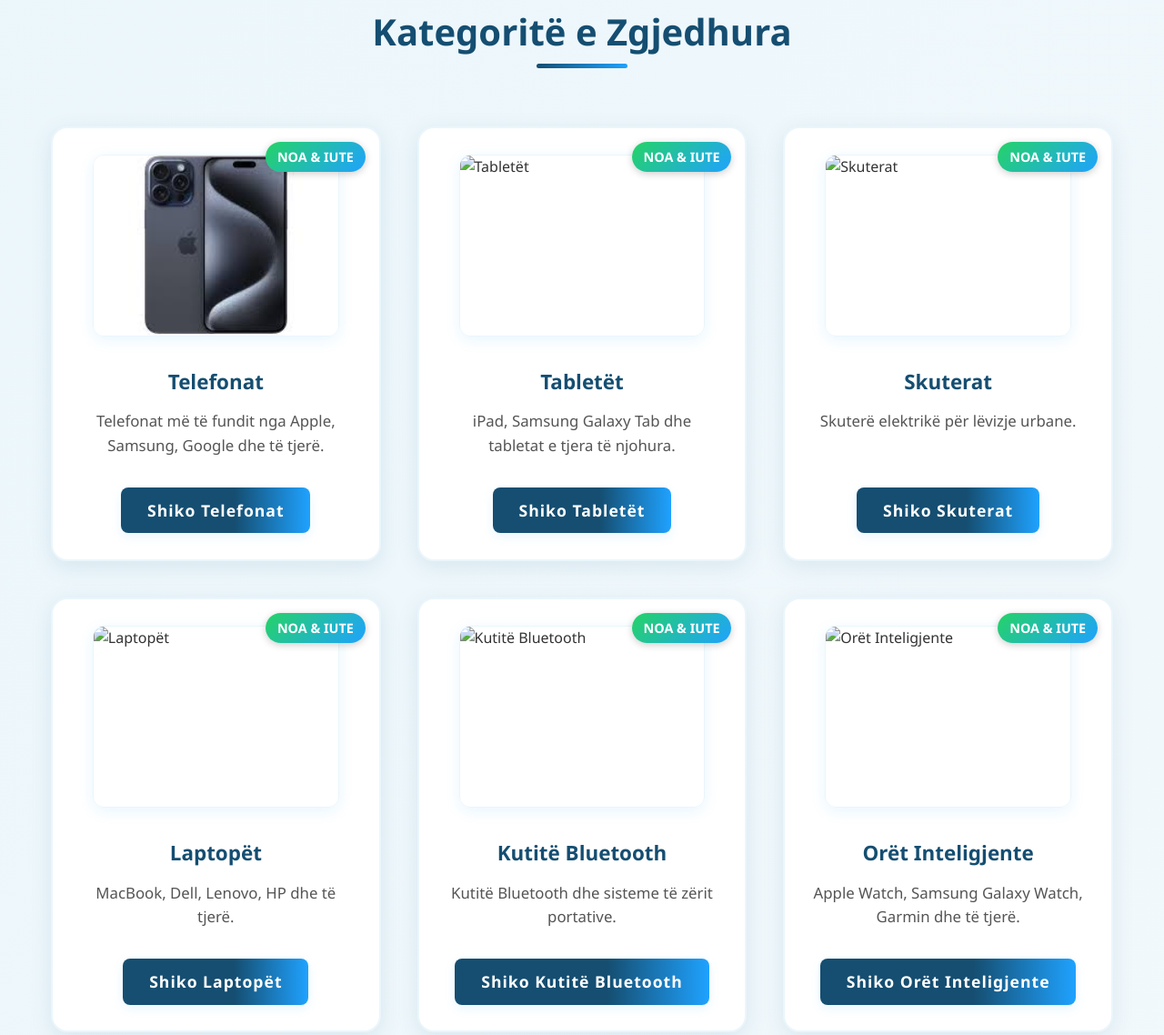
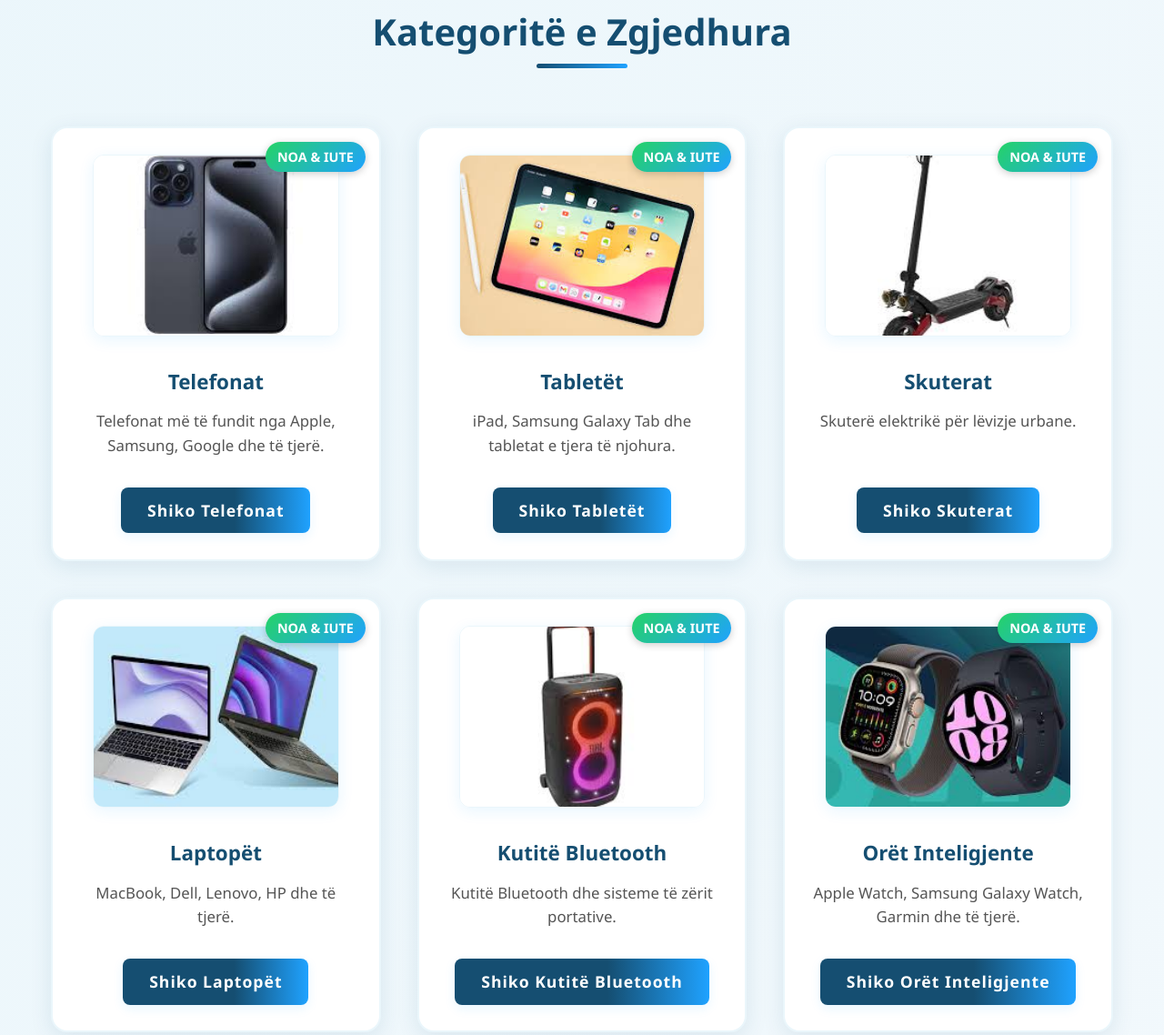
Before and after one commit to anjezakanxha/Sky-Mobile-Durres, a plain HTML site: page index.html in a window 1280 px wide. Shown: the part 807-1945 px from the top of the page at 91% size. Drawn offline with Linux system fonts and the light colour scheme; files whose address does not match are found by name.

Commit message:
Update index.html

```diff
--- a/index.html
+++ b/index.html
@@ -723,7 +723,7 @@
   <!-- Navigacioni i qëndrueshëm -->
   <header>
     <div class="header-content">
-      <img src="images/logo.jpg" alt="Logoja e SKY Mobile Durres" class="logo">
+      <img src="logo.jpg" alt="Logoja e SKY Mobile Durres" class="logo">
       <div>
         <h1 class="store-title">SKY Mobile Durres</h1>
         <nav>
@@ -775,7 +775,7 @@
         <!-- Tabletët -->
         <div class="featured-card">
           <span class="installment-badge">NOA & IUTE</span>
-          <img src="images/tablets.jpg" alt="Tabletët" />
+          <img src="tablets.jpg" alt="Tabletët" />
           <h3>Tabletët</h3>
           <p>iPad, Samsung Galaxy Tab dhe tabletat e tjera të njohura.</p>
           <a href="products.html#tablets" class="buy-btn">Shiko Tabletët</a>
@@ -783,7 +783,7 @@
         <!-- Skuterat -->
         <div class="featured-card">
           <span class="installment-badge">NOA & IUTE</span>
-          <img src="images/scooter.jpg" alt="Skuterat" />
+          <img src="scooter.jpg" alt="Skuterat" />
           <h3>Skuterat</h3>
           <p>Skuterë elektrikë për lëvizje urbane.</p>
           <a href="products.html#scooters" class="buy-btn">Shiko Skuterat</a>
@@ -791,7 +791,7 @@
         <!-- Laptopët -->
         <div class="featured-card">
           <span class="installment-badge">NOA & IUTE</span>
-          <img src="images/laptops.jpg" alt="Laptopët" />
+          <img src="laptops.jpg" alt="Laptopët" />
           <h3>Laptopët</h3>
           <p>MacBook, Dell, Lenovo, HP dhe të tjerë.</p>
           <a href="products.html#laptops" class="buy-btn">Shiko Laptopët</a>
@@ -799,7 +799,7 @@
         <!-- Kutitë Bluetooth -->
         <div class="featured-card">
           <span class="installment-badge">NOA & IUTE</span>
-          <img src="images/boxMusic.jpg" alt="Kutitë Bluetooth" />
+          <img src="boxMusic.jpg" alt="Kutitë Bluetooth" />
           <h3>Kutitë Bluetooth</h3>
           <p>Kutitë Bluetooth dhe sisteme të zërit portative.</p>
           <a href="products.html#musicboxes" class="buy-btn">Shiko Kutitë Bluetooth</a>
@@ -807,7 +807,7 @@
         <!-- Orët Inteligjente -->
         <div class="featured-card">
           <span class="installment-badge">NOA & IUTE</span>
-          <img src="images/smartwatch.jpg" alt="Orët Inteligjente" />
+          <img src="smartwatch.jpg" alt="Orët Inteligjente" />
           <h3>Orët Inteligjente</h3>
           <p>Apple Watch, Samsung Galaxy Watch, Garmin dhe të tjerë.</p>
           <a href="products.html#smartwatches" class="buy-btn">Shiko Orët Inteligjente</a>
@@ -815,7 +815,7 @@
         <!-- Aksesorët -->
         <div class="featured-card">
           <span class="installment-badge">NOA & IUTE</span>
-          <img src="images/airpods.jpg" alt="Aksesorët" />
+          <img src="airpods.jpg" alt="Aksesorët" />
           <h3>Aksesorët</h3>
           <p>Kufje, kuti, karikues dhe më shumë.</p>
           <a href="products.html#accessories" class="buy-btn">Shiko Aksesorët</a>
```
